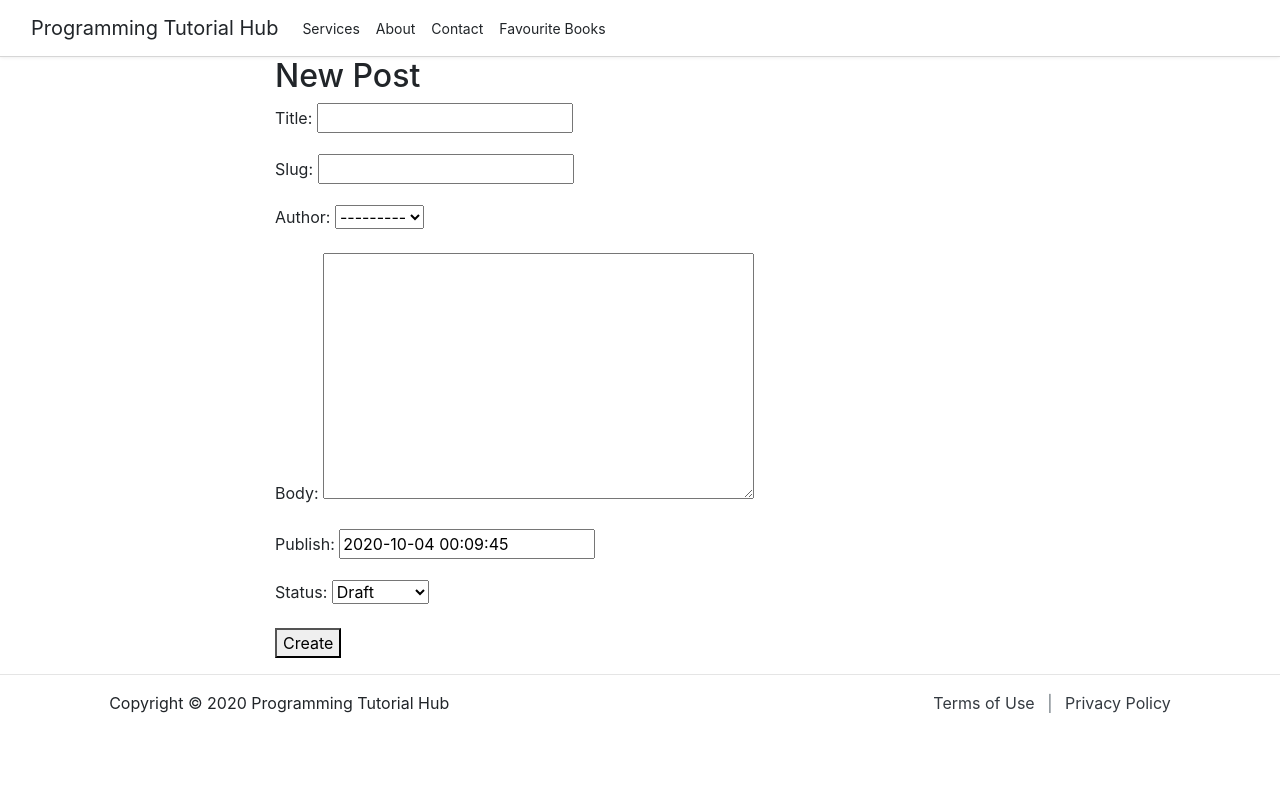
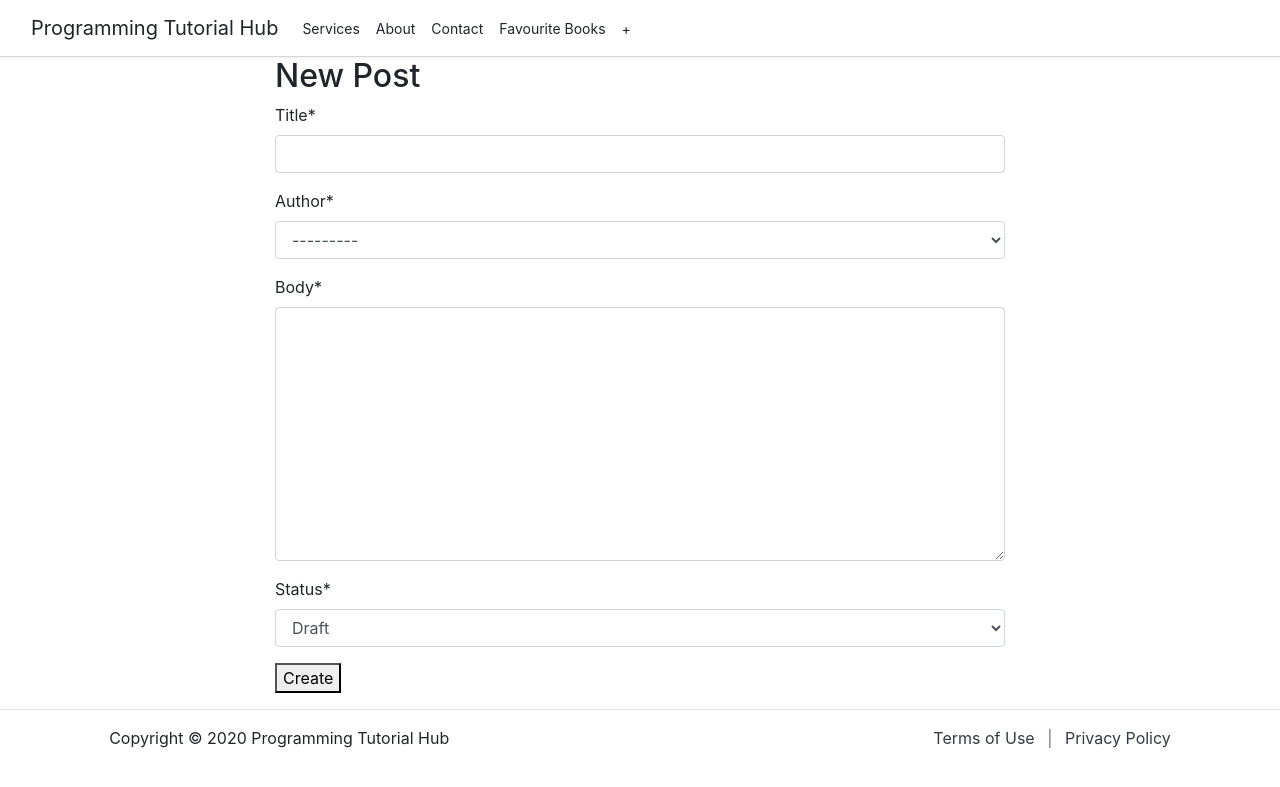
Before and after one commit to shahid-ullah/guineapig, a Django app: page /new/ in a window 1280 px wide. Shown: the top 787 px of the page. Run offline with Django 3.2, Linux system fonts and the light colour scheme; some libraries are stand-ins or nearby versions.

Commit message:
Undefined

```diff
--- a/blog/models.py
+++ b/blog/models.py
@@ -5,6 +5,7 @@
 # from django.contrib.auth.models import User
 from django.contrib.auth import get_user_model
 from django.shortcuts import reverse
+from django.template.defaultfilters import slugify
 
 from taggit.managers import TaggableManager
 # from markdownx.models import MarkdownxField
@@ -39,7 +40,7 @@
     )
     title = models.CharField(max_length=250)
     slug = models.SlugField(max_length=250,
-                            unique_for_date='publish')
+                            unique_for_date='publish', blank=True, null=True)
     author = models.ForeignKey(get_user_model(),
                                on_delete=models.CASCADE,
                                related_name='blog_posts')
@@ -52,6 +53,12 @@
 
     class Meta:
         ordering = ('-publish',)
+
+    def save(self, *args, **kwargs):
+        if not self.id:
+            self.slug = slugify(self.title)
+
+        super(Post, self).save(*args, **kwargs)
 
     def __str__(self):
         return self.title
--- a/blog/templates/blog/home.html
+++ b/blog/templates/blog/home.html
@@ -12,6 +12,7 @@
             <a class="post-link" href="{{ post.get_absolute_url }}">{{ post.title }}</a>
           </h2>
           <span class="post-meta">{{ post.publish }}</span>
+          <span class="post-meta">{{ post.slug }}</span>
         </li>
         <p>
           Tags:
--- a/blog/templates/blog/post_new.html
+++ b/blog/templates/blog/post_new.html
@@ -1,10 +1,11 @@
 {% extends 'base.html' %}
+{% load crispy_forms_tags %}
 
 {% block content %}
     <h2>New Post</h2>
     <form action="", method="POST">
         {% csrf_token %}
-        {{ form.as_p }}
+        {{ form |crispy}}
         <button type="submit">Create</button>
     </form>
     {{ form.media }}
--- a/blog/urls.py
+++ b/blog/urls.py
@@ -11,7 +11,7 @@
     path('csv/',views.Some_view, name='csv'),
     path('highlight/<int:pk>/',views.HighlightView.as_view(), name='hightlight'),
     path('pdf/',views.pdf_view, name='pdf'),
-    path('new/', views.PostNew.as_view(), name='post_new'),
+    path('new/', views.NewPostView.as_view(), name='post_new'),
     path('<int:pk>/update/', views.PostUpdate.as_view(), name='post_update'),
     path('<int:pk>/delete/', views.PostDelete.as_view(), name='post_delete'),
     path('tag/<slug:tag_slug>/', views.post_list, name='post_list_by_tag'),
--- a/blog/views.py
+++ b/blog/views.py
@@ -63,12 +63,10 @@
 #     template_name = 'blog/home.html'
 
 
-class PostNew(CreateView):
+class NewPostView(CreateView):
     model = Post
-    # form_class = NewPost
     template_name = 'blog/post_new.html'
-    fields = ['tags', 'title', 'slug', 'author', 'body', 'publish', 'status', ]
-    # success_url = 'home'
+    fields = ['tags', 'title', 'author', 'body', 'status', ]
 
 
 class PostUpdate(UpdateView):
--- a/templates/base.html
+++ b/templates/base.html
@@ -28,6 +28,7 @@
                     <a href="{% url 'blog:about_me' %}" class="nav-item nav-link">About</a>
                     <a href="#" class="nav-item nav-link">Contact</a>
                     <a href="{% url 'blog:books' %}" class="nav-item nav-link">Favourite Books</a>
+                    <a href="{% url 'blog:post_new' %}" class="nav-item nav-link">+</a>
                 </div>
             </div>
         </div>
```
Also changed, not shown: blog/migrations/0002_auto_20201003_2347.py (added).
